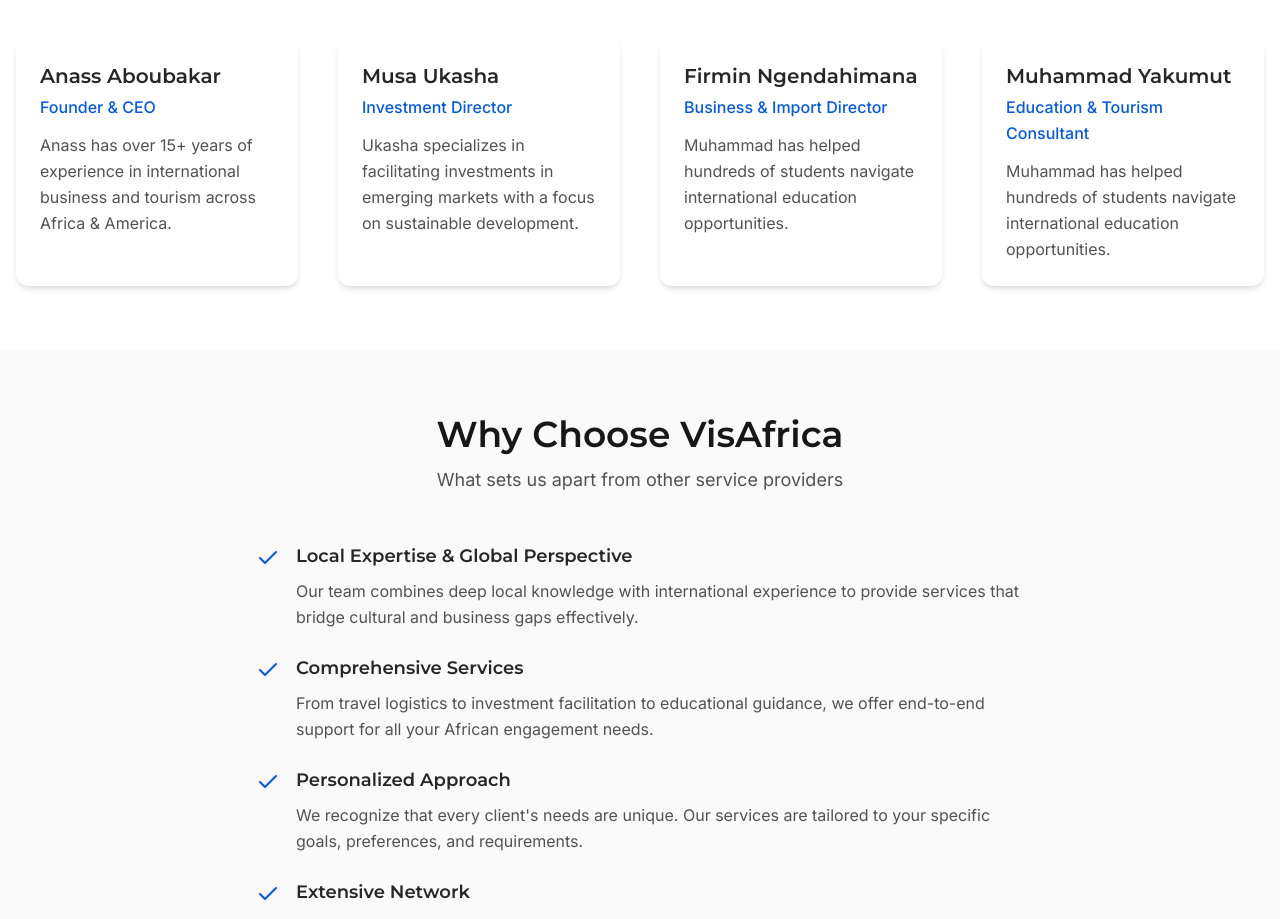
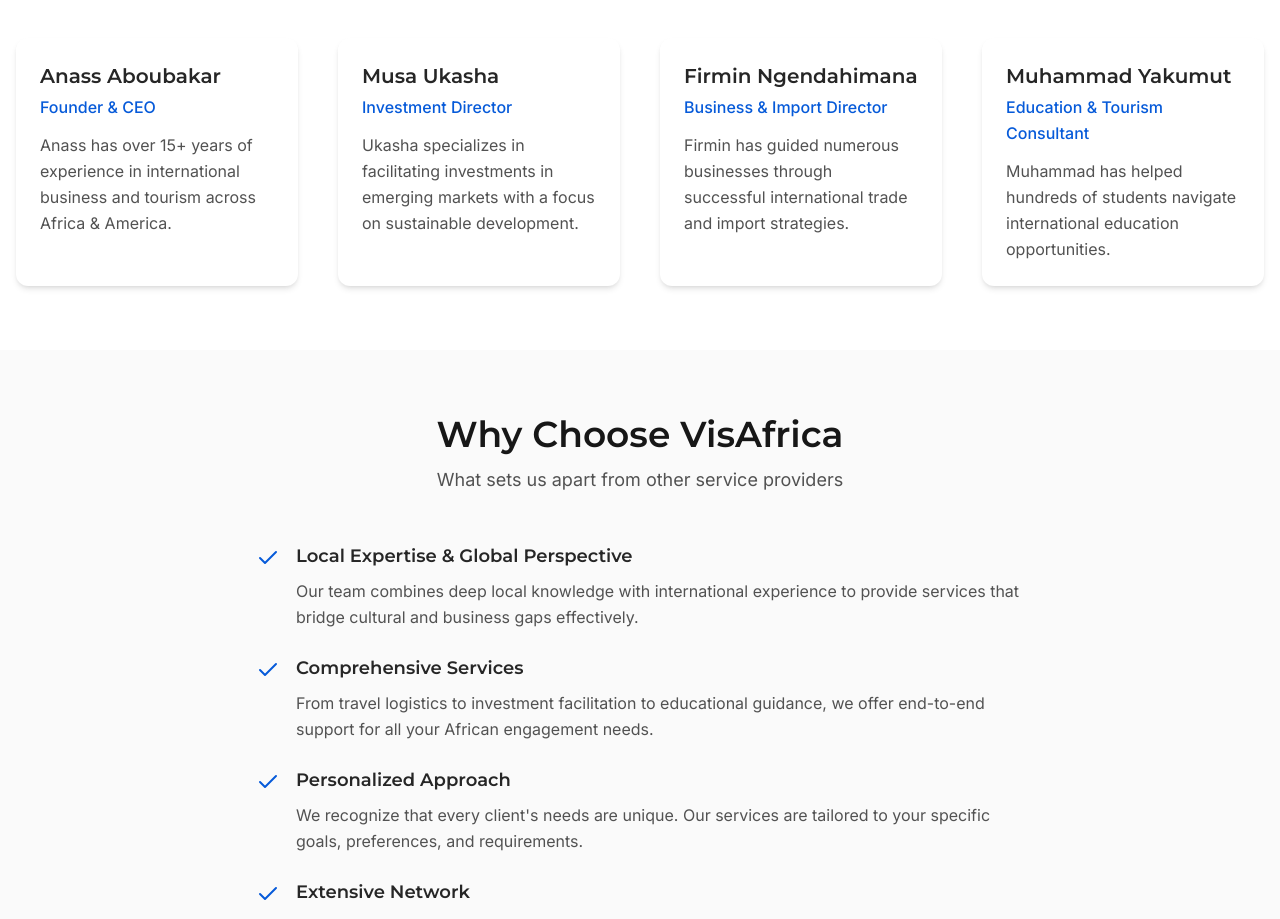
Before and after one commit to UkashaMusa/visworldwide-upgrade, a React (Vite) app: page /about in a window 1280 px wide. Shown: the part 1600-2519 px from the top of the page. Built offline with nearby package versions, Linux system fonts and the light colour scheme.

Commit message:
added firmen details

```diff
--- a/src/pages/AboutPage.tsx
+++ b/src/pages/AboutPage.tsx
@@ -23,7 +23,7 @@
       name: ' Firmin Ngendahimana',
       role: 'Business & Import Director',
       image: 'https://images.pexels.com/photos/927022/pexels-photo-927022.jpeg?auto=compress&cs=tinysrgb&w=1260&h=750&dpr=2',
-      bio: 'Muhammad has helped hundreds of students navigate international education opportunities.',
+      bio: 'Firmin has guided numerous businesses through successful international trade and import strategies.',
     },
 
     {
@@ -33,7 +33,8 @@
       bio: 'Muhammad has helped hundreds of students navigate international education opportunities.',
     },
 
-    //   {
+    //   {Sure! Here's a description that matches the tone and structure of the one provided:
+
     //   name: ' Henriette Niyonkuru',
     //   role: 'Products',
     //   image: 'https://images.pexels.com/photos/927022/pexels-photo-927022.jpeg?auto=compress&cs=tinysrgb&w=1260&h=750&dpr=2',
```
